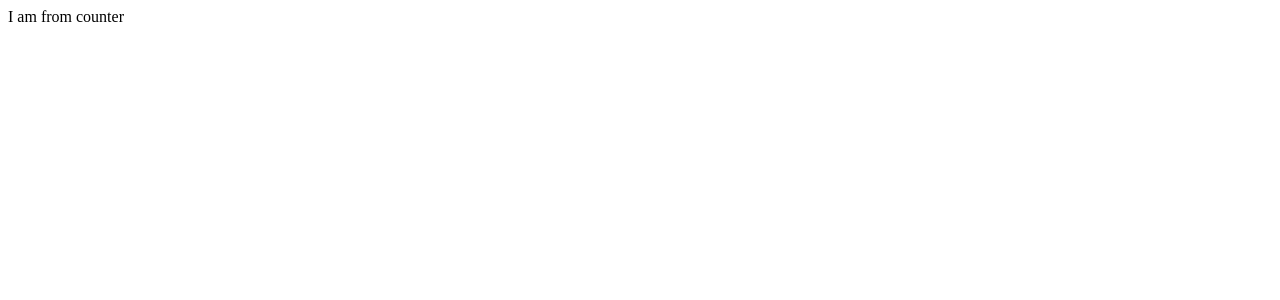
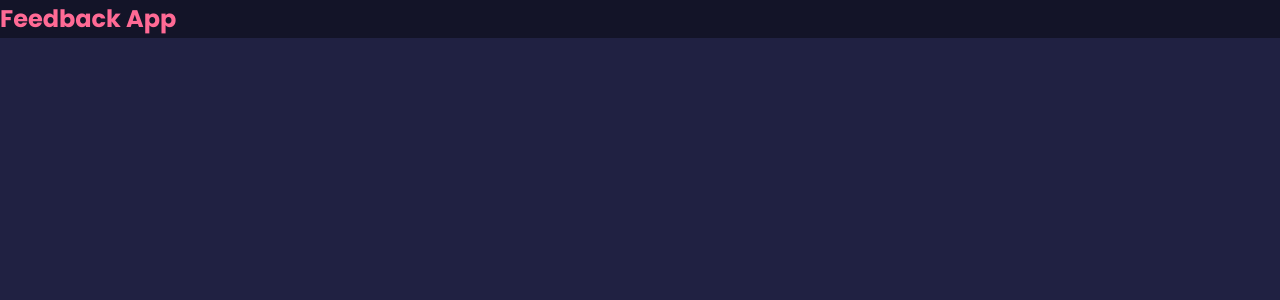
Before and after one commit to Pratapdong12/feedBackApp, a React (Create React App) app: page / in a window 1280 px wide. Shown: the top 300 px of the page. Built offline with nearby package versions, Linux system fonts and the light colour scheme.

Commit message:
Header component added

```diff
--- a/src/App.js
+++ b/src/App.js
@@ -1,6 +1,7 @@
-import Counter from './Counter';
+import Header from './components/Header';
+
 function App() {
-  return <div><Counter/></div>;
+  return <Header/>;
 
 
 }
--- /dev/null
+++ b/src/components/Header.js
@@ -0,0 +1,24 @@
+import PropTypes from 'prop-types';
+
+function Header({bgColor,textColor,text}) {
+    const headerStyles = { backgroundColor: bgColor, color: textColor};
+    return (
+        <header style={headerStyles}>
+            <div className='container'>
+                <h2>{text}</h2>
+            </div>
+        </header>
+    );
+
+}
+Header.defaultProps = {
+    text: 'Feedback App',
+    bgColor: 'rgba(0,0,0,0.4)',
+    textColor: '#ff6a95'
+}
+Header.propTypes = {
+    text: PropTypes.string,
+    bgColor: PropTypes.string,
+    textColor: PropTypes.string,
+};
+export default Header;;
--- /dev/null
+++ b/src/index.css
@@ -0,0 +1,14 @@
+@import url("https://fonts.googleapis.com/css2?family=Poppins:wght@400;600;700&display=swap");
+
+* {
+  margin: 0;
+  box-sizing: border-box;
+  padding: 0;
+}
+
+body {
+  font-family: "Poppins", sans-serif;
+  background-color: #202142;
+  color: #fff;
+  line-height: 1.6;
+}
--- a/src/index.js
+++ b/src/index.js
@@ -2,6 +2,6 @@ import React from 'react';
 import ReactDOM from 'react-dom';
 
 import App from './App';
-
+import './index.css';
 
 ReactDOM.render(<App />, document.getElementById('root'));
```
